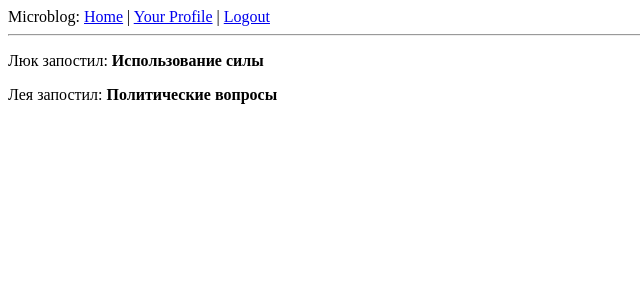
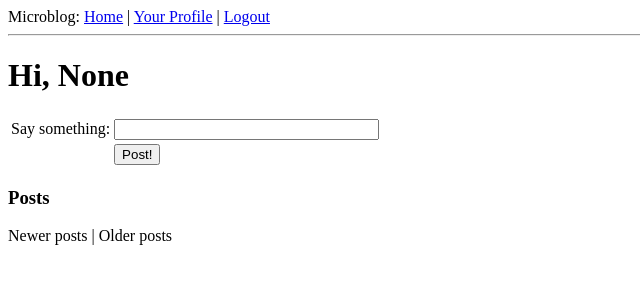
Before and after one commit to Ingener74/Liquid-Sapphire, a Flask app: page / in a window 1280 px wide. Shown: the top 300 px of the page, without its empty margins (0-640 px from the left). Run offline with Flask 2, Linux system fonts and the light colour scheme; a user stored in the database is signed in; data comes from the database, SQL or seed files in the repository; data that the repository does not hold is empty.

Commit message:
закончил урок 9

```diff
--- a/app/templates/index.html
+++ b/app/templates/index.html
@@ -1,6 +1,43 @@
 {% extends "base.html" %}
+
 {% block content %}
-    {% for post in posts %}
-    <p>{{post.author.nickname}} запостил: <b>{{post.body}}</b></p>
-    {% endfor %}
+
+<h1>Hi, {{g.user.nickname}}</h1>
+<form action="" method="post" name="post">
+    {{form.hidden_tag()}}
+    <table>
+        <tr>
+            <td>Say something:</td>
+            <td>{{ form.post(size=30, maxlength=140) }}</td>
+            <td>
+                {% for error in form.errors.post %}
+                <span style="color: red">[{{error}}]</span><br>
+                {% endfor %}
+            </td>
+        </tr>
+        <tr>
+            <td></td>
+            <td><input type="submit" value="Post!"></td>
+            <td></td>
+        </tr>
+    </table>
+</form>
+
+<h3>Posts</h3>
+<!-- posts is a Paginate object -->
+{% for post in posts.items %}
+<!--<p>{{post.author.nickname}} запостил: <b>{{post.body}}</b></p>-->
+    {% include 'post.html' %}
+{% endfor %}
+{% if posts.has_prev %}
+    <a href="{{ url_for('index', page=posts.prev_num) }}">Newer posts </a>
+{% else %}
+    Newer posts
+{% endif %} |
+{% if posts.has_next %}
+    <a href="{{ url_for('index', page=posts.next_num) }}">Older posts</a>
+{% else %}
+    Older posts
+{% endif %}
+
 {% endblock %}
--- a/app/views.py
+++ b/app/views.py
@@ -4,8 +4,9 @@ from datetime import datetime
 from flask import redirect, flash, render_template, session, url_for, request, g
 from flask.ext.login import login_user, logout_user, current_user, login_required
 from app import app, oid, db, lm
-from forms import LoginForm, EditForm
-from models import User, ROLE_USER
+from forms import LoginForm, EditForm, PostForm
+from models import User, ROLE_USER, Post
+from config import POSTS_PER_PAGE
 
 
 @app.before_request
@@ -22,22 +23,23 @@ def load_user(id):
     return User.query.get(int(id))
 
 
-@app.route('/')
-@app.route('/index')
+@app.route('/', methods=['GET', 'POST'])
+@app.route('/index', methods=['GET', 'POST'])
+@app.route('/index/<int:page>', methods=['GET', 'POST'])
 @login_required
-def index():
-    user = g.user
-    posts = [
-        {
-            'author': {'nickname': u'Люк'},
-            'body': u'Использование силы'
-        },
-        {
-            'author': {'nickname': u'Лея'},
-            'body': u'Политические вопросы'
-        }
-    ]
-    return render_template('index.html', user=user, posts=posts)
+def index(page = 1):
+    form = PostForm()
+    if form.validate_on_submit():
+        post = Post(body=form.post.data, timestamp=datetime.utcnow(), author=g.user)
+        db.session.add(post)
+        db.session.commit()
+        flash('Your post is now live!')
+        redirect(url_for('index'))
+
+    return render_template('index.html',
+                           user=g.user,
+                           posts=g.user.followed_posts().paginate(page, POSTS_PER_PAGE, False),
+                           form=form)
 
 
 @app.route('/login', methods=['GET', 'POST'])
@@ -93,17 +95,17 @@ def logout():
 
 
 @app.route('/user/<nickname>')
+@app.route('/user/<nickname>/<int:page>')
 @login_required
-def user(nickname):
+def user(nickname, page=1):
     u = User.query.filter_by(nickname=nickname).first()
 
     if u is None:
         flash('User ' + nickname + ' not found')
         return redirect(url_for('index'))
-    posts = [
-        {'author': u, 'body': 'Test post #1'},
-        {'author': u, 'body': 'Test post #2'}
-    ]
+
+    posts = g.user.followed_posts().paginate(page, POSTS_PER_PAGE, False)
+
     return render_template('user.html', user=u, posts=posts)
 
 
--- a/config.py
+++ b/config.py
@@ -13,3 +13,5 @@ basedir = os.path.abspath(os.path.dirname(__file__))
 
 SQLALCHEMY_DATABASE_URI = 'sqlite:///' + os.path.join(basedir, 'app.sqlite')
 SQLALCHEMY_MIGRATE_REPO = os.path.join(basedir, 'db_repository')
+
+POSTS_PER_PAGE = 3
```
Also changed, not shown: app/templates/user.html (+13 -3 lines).
